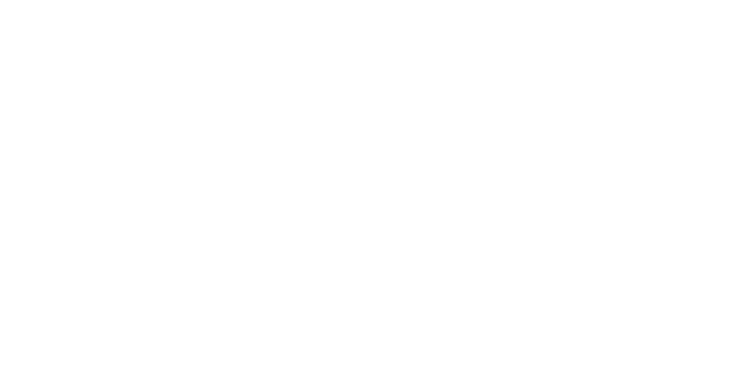
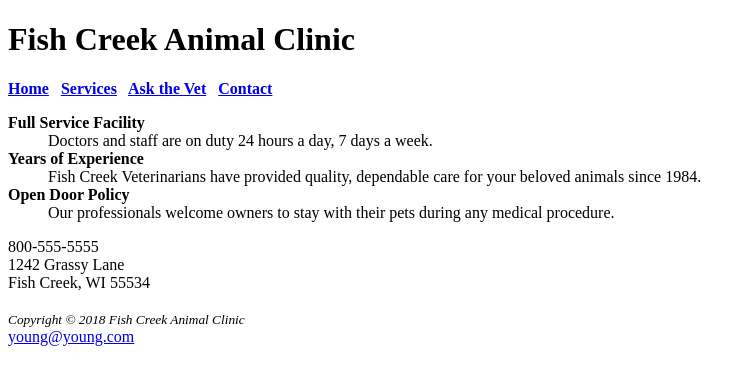
Before and after one commit to 44144Sp21/ch2casestudy-Kupawaki, a plain HTML site: page index.html in a window 1280 px wide. Shown: the whole page, without its empty margins (0-756 px from the left). Drawn offline with Linux system fonts and the light colour scheme.

Commit message:
Chapter 2 Case Study
Edited the index.html and created services.html to include information for Fish Creek Animal Services

```diff
--- a/index.html
+++ b/index.html
@@ -1,10 +1,44 @@
 <!DOCTYPE html>
 <html lang="en">
 	<head>
-		<title>LASTNAME Chapter 2 Case Study - Fish Creek Animal Clinic</title>
+		<title>Young Chapter 2 Case Study - Fish Creek Animal Clinic</title>
 		<meta charset="utf-8">
 	</head>
-<body>
+    <body>
+        <h1>Fish Creek Animal Clinic</h1>
 
-</body>
+        <nav>
+            <b>
+                <a href="index.html">Home</a> &nbsp;
+                <a href="services.html">Services</a> &nbsp;
+                <a href="askTheVet.html">Ask the Vet</a> &nbsp;
+                <a href="contact.html">Contact</a>
+            </b>
+        </nav>
+
+        <main>
+            <dl>
+                <dt><b>Full Service Facility</b></dt>
+                    <dd>Doctors and staff are on duty 24 hours a day, 7 days a week.</dd>
+                <dt><b>Years of Experience</b></dt>
+                    <dd>Fish Creek Veterinarians have provided quality, dependable care for your beloved animals since 1984.</dd>
+                <dt><b>Open Door Policy</b></dt>
+                    <dd>Our professionals welcome owners to stay with their pets during any medical procedure.</dd>
+            </dl>
+
+            <div>
+                800-555-5555 <br>
+                1242 Grassy Lane <br>
+                Fish Creek, WI 55534 <br>
+            </div>
+
+            <br>
+
+            <footer>
+                <small><i>Copyright &copy; 2018 Fish Creek Animal Clinic</i></small>
+            </footer>
+
+            <a href="mailto:youngkooper@gmail.com">young@young.com</a>
+        </main>
+    </body>
 </html>
```
Also changed, not shown: services.html (added, +40 -0 lines).
